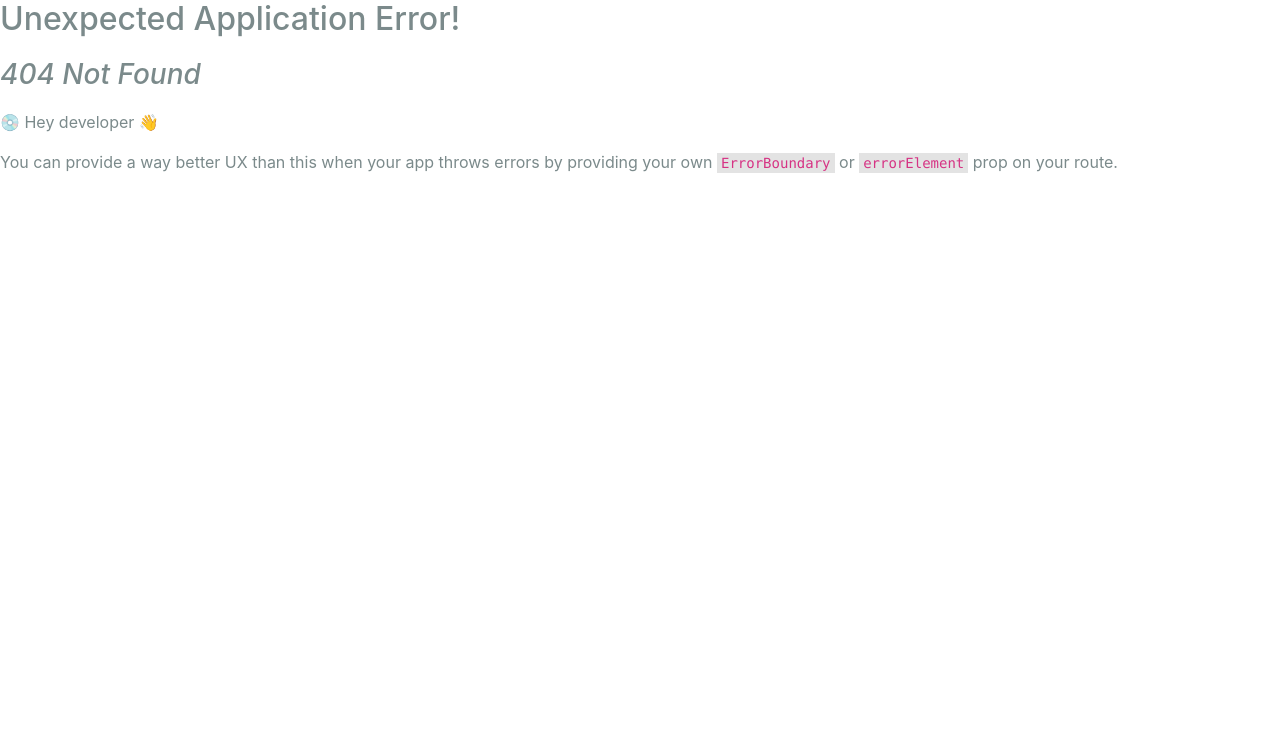
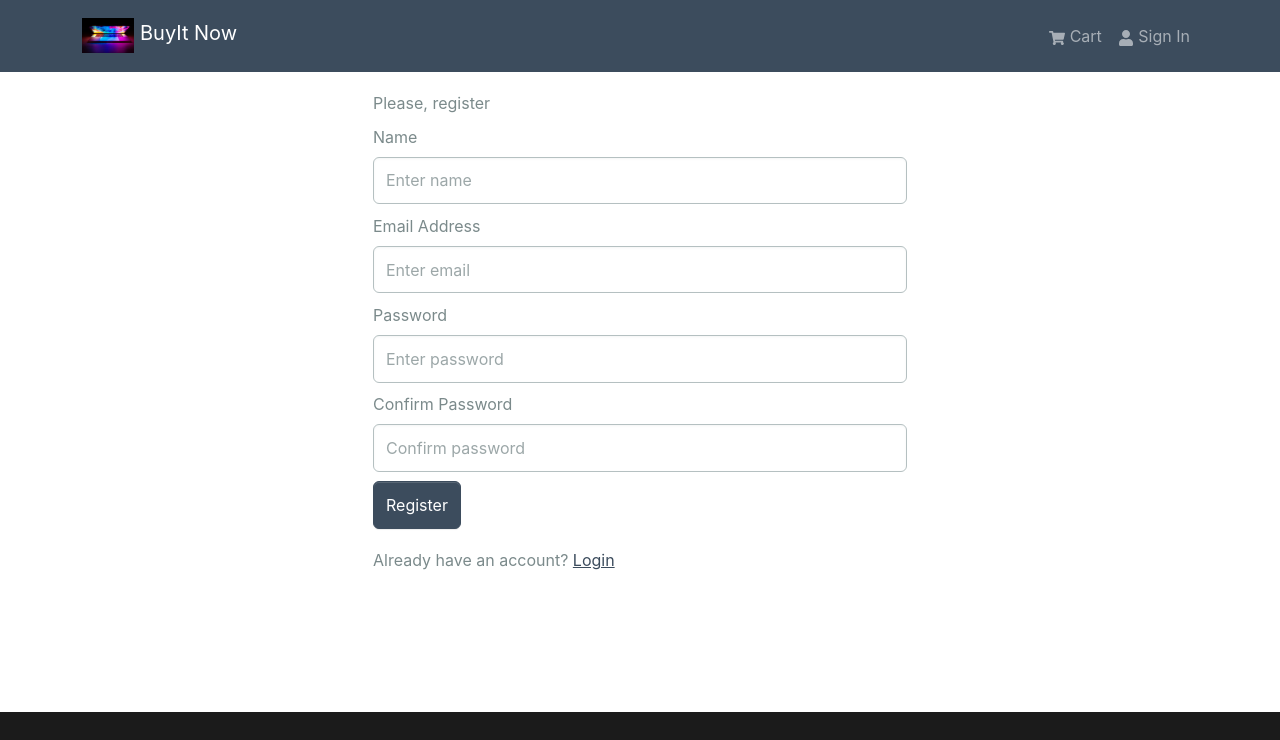
Before and after one commit to FemiAdesola/BuyIt, a React (Create React App) app in the folder frontend/: page /register in a window 1280 px wide. Before the commit this address had no page. Shown: the top 740 px of the page. Built offline with nearby package versions, Linux system fonts and the light colour scheme; grey boxes are pictures that could not be loaded.

Commit message:
creates Regsiterscreen and functionality

```diff
--- /dev/null
+++ b/frontend/src/Pages/RegisterScreen.jsx
@@ -0,0 +1,113 @@
+import React, { useState, useEffect } from "react";
+import { Link, useLocation, useNavigate } from "react-router-dom";
+import { Form, Button, Row, Col } from "react-bootstrap";
+import { useDispatch, useSelector } from "react-redux";
+import { toast } from "react-toastify";
+
+import Loader from "../Components/Loader";
+import FormContainer from "../Components/FormContainer";
+import { useRegisterMutation } from "../Redux/slice/userApiSlice";
+import { setCredentials } from "../Redux/slice/authSlice";
+
+const RegisterScreen = () => {
+  const dispatch = useDispatch();
+  const navigate = useNavigate();
+
+  const [name, setName] = useState("");
+  const [email, setEmail] = useState("");
+  const [password, setPassword] = useState("");
+  const [confirmPassword, setConfirmPassword] = useState("");
+
+  const [register, { isLoading }] = useRegisterMutation();
+  const { userData } = useSelector((state) => state.auth);
+
+  // for using useLocation
+  const { search } = useLocation();
+  const searchPrams = new URLSearchParams(search);
+  const redirect = searchPrams.get("redirect") || "/";
+  //
+
+  useEffect(() => {
+    if (userData) {
+      navigate(redirect);
+    }
+  }, [navigate, redirect, userData]);
+
+  const submitFormHandler = async (e) => {
+    e.preventDefault();
+    if (password !== confirmPassword) {
+      toast.error("Passwords do not match");
+    } else {
+      try {
+        const res = await register({ name, email, password }).unwrap();
+        dispatch(setCredentials({ ...res }));
+        navigate(redirect);
+      } catch (error) {
+        toast.error(error?.data?.message || error.error);
+      }
+    }
+  };
+
+  return (
+    <FormContainer>
+    <hi>Please, register</hi>
+      <Form onSubmit={submitFormHandler}>
+      <Form.Group className='my-2' controlId='name'>
+          <Form.Label>Name</Form.Label>
+          <Form.Control
+            type='name'
+            placeholder='Enter name'
+            value={name}
+            onChange={(e) => setName(e.target.value)}
+          ></Form.Control>
+        </Form.Group>
+
+        <Form.Group className="my-2" controlId="email">
+          <Form.Label>Email Address</Form.Label>
+          <Form.Control
+            type="email"
+            placeholder="Enter email"
+            value={email}
+            onChange={(e) => setEmail(e.target.value)}
+          ></Form.Control>
+        </Form.Group>
+
+        <Form.Group className="my-2" controlId="password">
+          <Form.Label>Password</Form.Label>
+          <Form.Control
+            type="password"
+            placeholder="Enter password"
+            value={password}
+            onChange={(e) => setPassword(e.target.value)}
+          ></Form.Control>
+        </Form.Group>
+
+        <Form.Group className='my-2' controlId='confirmPassword'>
+          <Form.Label>Confirm Password</Form.Label>
+          <Form.Control
+            type='password'
+            placeholder='Confirm password'
+            value={confirmPassword}
+            onChange={(e) => setConfirmPassword(e.target.value)}
+          ></Form.Control>
+        </Form.Group>
+
+        <Button disabled={isLoading} type="submit" variant="primary">
+          Register
+        </Button>
+
+        {isLoading && <Loader />}
+      </Form>
+      <Row className="py-3">
+        <Col>
+          Already have an account?{" "}
+          <Link to={redirect ? `/login?redirect=${redirect}` : "/login"}>
+           Login
+          </Link>
+        </Col>
+      </Row>
+    </FormContainer>
+  );
+};
+
+export default RegisterScreen;
--- a/frontend/src/index.jsx
+++ b/frontend/src/index.jsx
@@ -17,6 +17,7 @@
 import ProductScreen from "./Pages/ProductScreen";
 import CartScreen from './Pages/CartScreen';
 import LoginScreen from './Pages/LoginScreen';
+import RegisterScreen from './Pages/RegisterScreen';
 
 
 const router = createBrowserRouter(
@@ -26,6 +27,7 @@
       <Route path="/product/:id" element={<ProductScreen />} />
       <Route path="/cart" element={<CartScreen />} />
       <Route path="/login" element={<LoginScreen />} />
+      <Route path="/register" element={<RegisterScreen />} />
     </Route>
   )
 );
```
